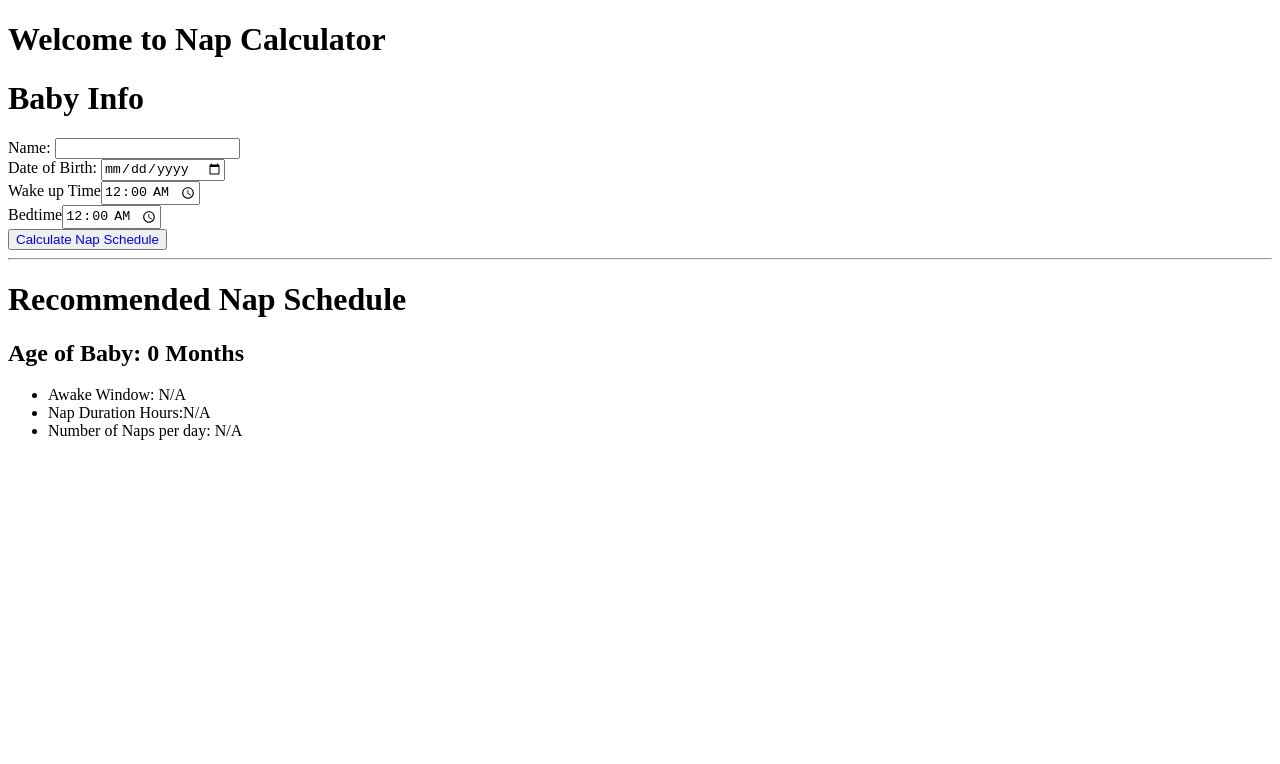
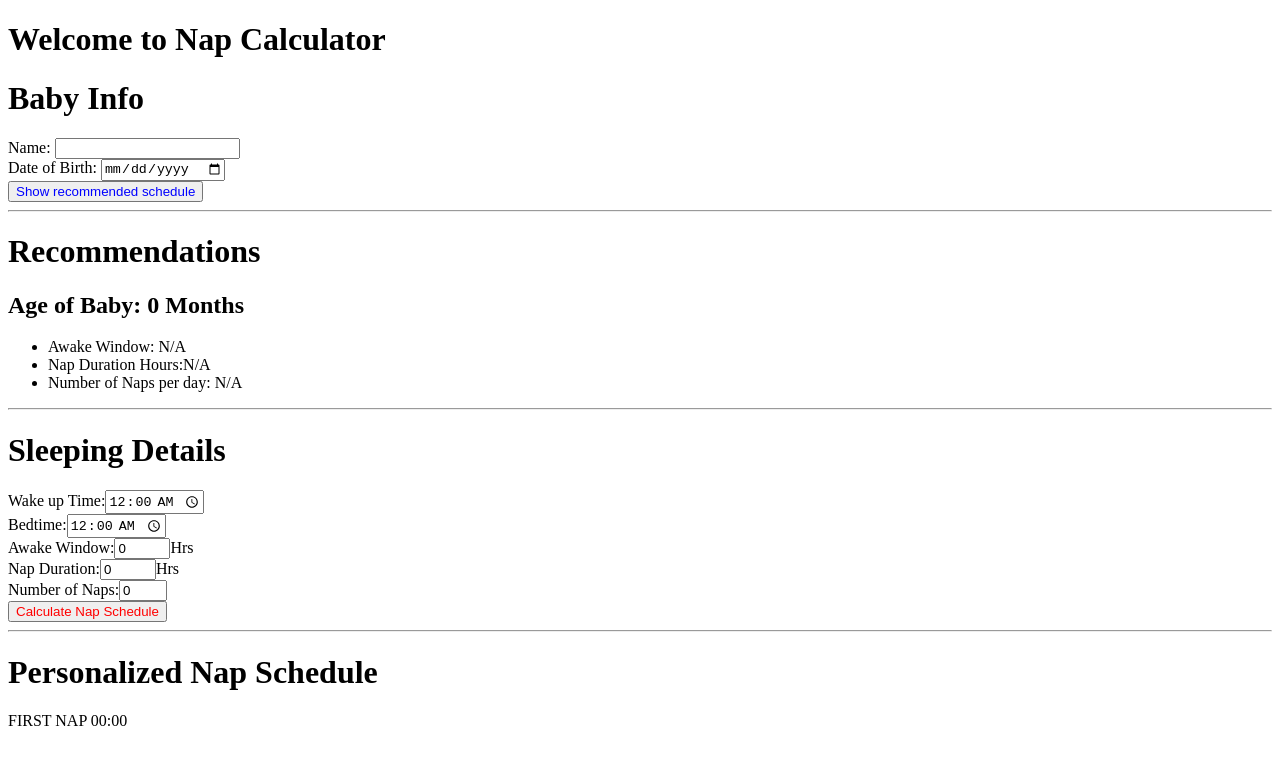
Before and after one commit to hannaohandrews/parent_math, a React (Vite) app: page / in a window 1280 px wide. Shown: the top 764 px of the page. Built offline with nearby package versions, Linux system fonts and the light colour scheme.

Commit message:
adding sleeping details and calculating the personal nap schedule

```diff
--- a/src/App.jsx
+++ b/src/App.jsx
@@ -1,17 +1,23 @@
 import { useState } from "react";
-import Baby from "./components/Baby";
-import CalculatedNapSchedule from "./components/CalculatedNapSchedule";
+import BabyInfo from "./components/BabyInfo";
+import Recommendations from "./components/Recommendations";
+import PersonalNapSchedule from "./components/PersonalNapSchedule";
+import BabySchedule from "./components/BabySchedule";
 
 function App() {
 	const [ageInMonths, setAgeInMonths] = useState(0);
+
 	const updateBabyAge = (age) => {
 		setAgeInMonths(age);
 	};
+
 	return (
 		<>
 			<h1>Welcome to Nap Calculator</h1>
-			<Baby onUpdate={updateBabyAge} />
-			<CalculatedNapSchedule ageInMonths={ageInMonths} />
+			<BabyInfo onUpdate={updateBabyAge} />
+			<Recommendations ageInMonths={ageInMonths} />
+			<BabySchedule />
+			<PersonalNapSchedule />
 		</>
 	);
 }
--- a/src/components/Baby.jsx
+++ b/src/components/BabyInfo.jsx
@@ -6,11 +6,9 @@ const Button = styled.button`
 	color: blue;
 `;
 
-function Baby({ onUpdate }) {
+export default function BabyInfo({ onUpdate }) {
 	const [name, setName] = useState("");
 	const [birthdate, setBirthdate] = useState(new Date());
-	const [wakeUpTime, setWakeUpTime] = useState("00:00");
-	const [bedTime, setBedTime] = useState("00:00");
 
 	const calculateAge = (event) => {
 		event.preventDefault();
@@ -48,28 +46,9 @@ function Baby({ onUpdate }) {
 					/>
 				</label>
 				<br />
-				<label>
-					Wake up Time
-					<input
-						name="wake_up_time"
-						type="time"
-						value={wakeUpTime}
-						onChange={(e) => setWakeUpTime(e.target.value)}
-					/>
-				</label>
-				<br />
-				<label>
-					Bedtime
-					<input
-						name="bedTime"
-						type="time"
-						value={bedTime}
-						onChange={(e) => setBedTime(e.target.value)}
-					/>
-				</label>
-				<br />
+
 				<Button type="submit" onClick={calculateAge}>
-					Calculate Nap Schedule
+					Show recommended schedule
 				</Button>
 				<hr />
 			</form>
@@ -77,8 +56,6 @@ function Baby({ onUpdate }) {
 	);
 }
 
-Baby.propTypes = {
+BabyInfo.propTypes = {
 	onUpdate: PropTypes.func.isRequired,
 };
-
-export default Baby;
--- /dev/null
+++ b/src/components/BabySchedule.jsx
@@ -0,0 +1,108 @@
+import { useState } from "react";
+
+import styled from "styled-components";
+
+const Button = styled.button`
+	color: red;
+`;
+
+export default function BabySchedule() {
+	const [wakeUpTime, setWakeUpTime] = useState("00:00");
+	const [bedTime, setBedTime] = useState("00:00");
+	const [awakeWindow, setAwakeWindow] = useState(0);
+
+	const [napDuration, setNapDuration] = useState(0);
+	const [numberOfNaps, setNumberOfNaps] = useState(0);
+
+	const [firstNap, setFirstNap] = useState("00:00");
+
+	const handleClick = (e) => {
+		e.preventDefault();
+
+		//convert wakeUpTime string to Date object
+		const [hours, minutes] = wakeUpTime.split(":");
+		const date = new Date();
+		date.setHours(parseInt(hours, 10));
+		date.setMinutes(parseInt(minutes, 10));
+
+		// add awakeWindows
+		date.setHours(date.getHours() + parseInt(awakeWindow, 10));
+
+		// convert back to a time string
+		const newTime = date.toTimeString().slice(0, 5);
+
+		setFirstNap(newTime);
+	};
+
+	return (
+		<>
+			<form>
+				<h1>Sleeping Details</h1>
+				<label>
+					Wake up Time:
+					<input
+						name="wake_up_time"
+						type="time"
+						value={wakeUpTime}
+						onChange={(e) => setWakeUpTime(e.target.value)}
+					/>
+				</label>
+				<br />
+				<label>
+					Bedtime:
+					<input
+						name="bedTime"
+						type="time"
+						value={bedTime}
+						onChange={(e) => setBedTime(e.target.value)}
+					/>
+				</label>
+				<br />
+				<label>
+					Awake Window:
+					<input
+						name="awake window"
+						type="number"
+						min="0"
+						max="60"
+						value={awakeWindow}
+						onChange={(e) => setAwakeWindow(e.target.value)}
+					/>
+					Hrs
+				</label>
+				<br />
+				<label>
+					Nap Duration:
+					<input
+						name="nap duration"
+						type="number"
+						min="0"
+						max="60"
+						value={napDuration}
+						onChange={(e) => setNapDuration(e.target.value)}
+					/>
+				</label>
+				Hrs
+				<br />
+				<label>
+					Number of Naps:
+					<input
+						name="number of naps"
+						type="number"
+						min="0"
+						max="5"
+						value={numberOfNaps}
+						onChange={(e) => setNumberOfNaps(e.target.value)}
+					/>
+				</label>
+				<br />
+				<Button type="submit" onClick={handleClick}>
+					Calculate Nap Schedule
+				</Button>
+				<hr />
+			</form>
+			<h1> Personalized Nap Schedule</h1>
+			<div>FIRST NAP {firstNap}</div>
+		</>
+	);
+}
--- a/src/components/NapScheduleData.jsx
+++ b/src/components/NapScheduleData.jsx
@@ -1,41 +1,48 @@
 const NapScheduleData = [
 	{
+		id: 1,
 		age: [1],
 		awake_windows_hours: "1",
 		nap_duration_hours: "15 min - 4 hrs",
 		number_of_naps_per_day: "4 - 8",
 	},
 	{
+		id: 2,
 		age: [2, 3],
 		awake_windows_hours: "45 min - 1hr 45 min",
 		nap_duration_hours: "30 min - 2 hrs",
 		number_of_naps_per_day: "3 - 5",
 	},
 	{
+		id: 3,
 		age: [4, 5, 6],
 		awake_windows_hours: "1 - 3 hrs",
 		nap_duration_hours: "30 min - 2 hrs",
 		number_of_naps_per_day: "3 - 4",
 	},
 	{
+		id: 4,
 		age: [7, 8],
 		awake_windows_hours: "1hr 45min - 3.5 hrs",
 		nap_duration_hours: "1 - 2 hrs",
 		number_of_naps_per_day: "2 - 3",
 	},
 	{
+		id: 5,
 		age: [9, 10, 11, 12],
 		awake_windows_hours: "2 - 4 hrs",
 		nap_duration_hours: "1 - 2 hrs",
 		number_of_naps_per_day: "2",
 	},
 	{
+		id: 6,
 		age: [13, 14, 15, 16, 17, 18],
 		awake_windows_hours: "3 - 4 hrs",
 		nap_duration_hours: "1 - 3 hrs",
 		number_of_naps_per_day: "1-2",
 	},
 	{
+		id: 7,
 		age: [19, 20, 21, 22, 23, 24],
 		awake_windows_hours: "5 hrs",
 		nap_duration_hours: "1 - 3 hrs",
--- /dev/null
+++ b/src/components/PersonalNapSchedule.jsx
@@ -0,0 +1,3 @@
+export default function PersonalNapSchedule() {
+	return <></>;
+}
--- a/src/components/CalculatedNapSchedule.jsx
+++ b/src/components/Recommendations.jsx
@@ -1,7 +1,7 @@
 import PropTypes from "prop-types";
 import NapScheduleData from "./NapScheduleData";
 
-export default function CalculatedNapSchedule({ ageInMonths }) {
+export default function Recommendations({ ageInMonths }) {
 	const napSchedule = NapScheduleData.find((data) =>
 		data.age.includes(ageInMonths)
 	);
@@ -14,7 +14,7 @@ export default function CalculatedNapSchedule({ ageInMonths }) {
 
 	return (
 		<>
-			<h1>Recommended Nap Schedule</h1>
+			<h1>Recommendations</h1>
 			<div>
 				<h2>Age of Baby: {ageInMonths} Months </h2>
 			</div>
@@ -23,10 +23,11 @@ export default function CalculatedNapSchedule({ ageInMonths }) {
 				<li>Nap Duration Hours:{nap_duration_hours}</li>
 				<li>Number of Naps per day: {number_of_naps_per_day}</li>
 			</ul>
+			<hr />
 		</>
 	);
 }
 
-CalculatedNapSchedule.propTypes = {
+Recommendations.propTypes = {
 	ageInMonths: PropTypes.number.isRequired,
 };
```
